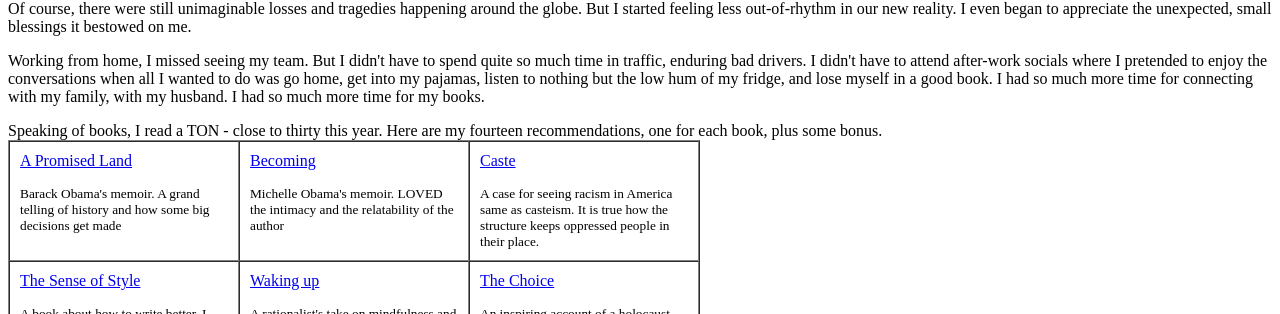
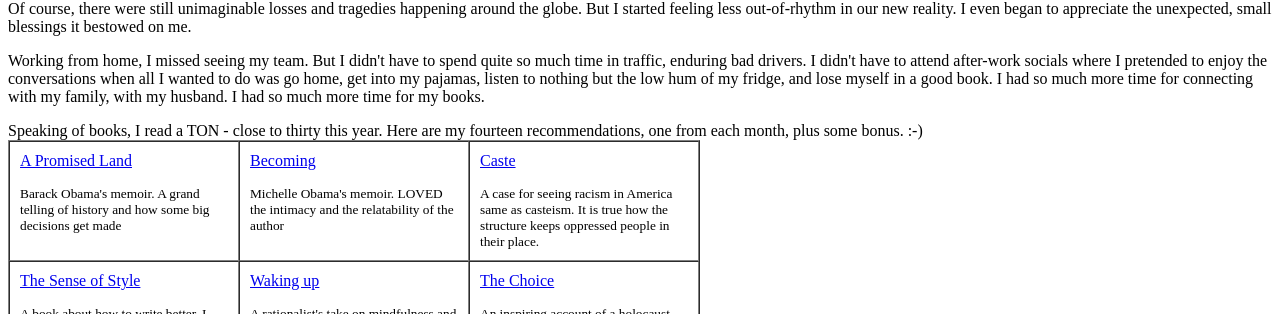
Before and after one commit to ThisisRajiRaj/thisisrajiraj.github.io, a Jekyll site: the page posts/yearinreview2020.html, which Jekyll copies as it is, in a window 1280 px wide and 900 px high, scrolled down 2131 px. Shown: the part 138-452 px from the top of the window. Built offline with Jekyll 4.4.1, drawn with Linux system fonts in a browser that asks for light colours.

Commit message:
Update yearinreview2020.html

```diff
--- a/posts/yearinreview2020.html
+++ b/posts/yearinreview2020.html
@@ -131,7 +131,7 @@ Working from home, I missed seeing my team. But I didn't have to spend quite so
 </p>
 <p>
     Speaking of books, I read a TON - close to thirty this year. Here are my fourteen recommendations,
-    one for each book, plus some bonus.
+    one from each month, plus some bonus. :-)
 <br/>
 <table border="1" cellspacing="0" cellpadding="0">
     <tbody>
```
